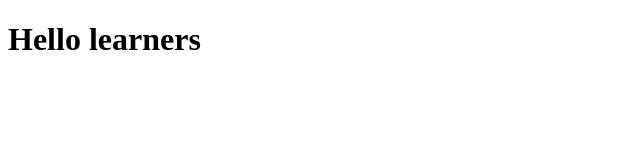
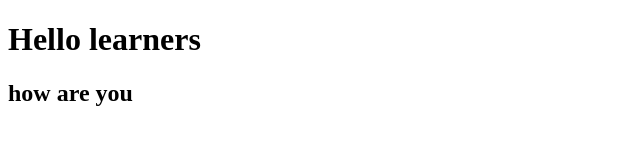
Before and after one commit to ramyamaddala06/geitDemo, a plain HTML site: page index.html in a window 1280 px wide. Shown: the whole page, without its empty margins (0-640 px from the left). Drawn offline with Linux system fonts and the light colour scheme.

Commit message:
added 2nd wish

```diff
--- a/index.html
+++ b/index.html
@@ -7,5 +7,6 @@
 </head>
 <body>
     <h1>Hello learners</h1>
+    <h2>how are you</h2>
 </body>
 </html>
```
